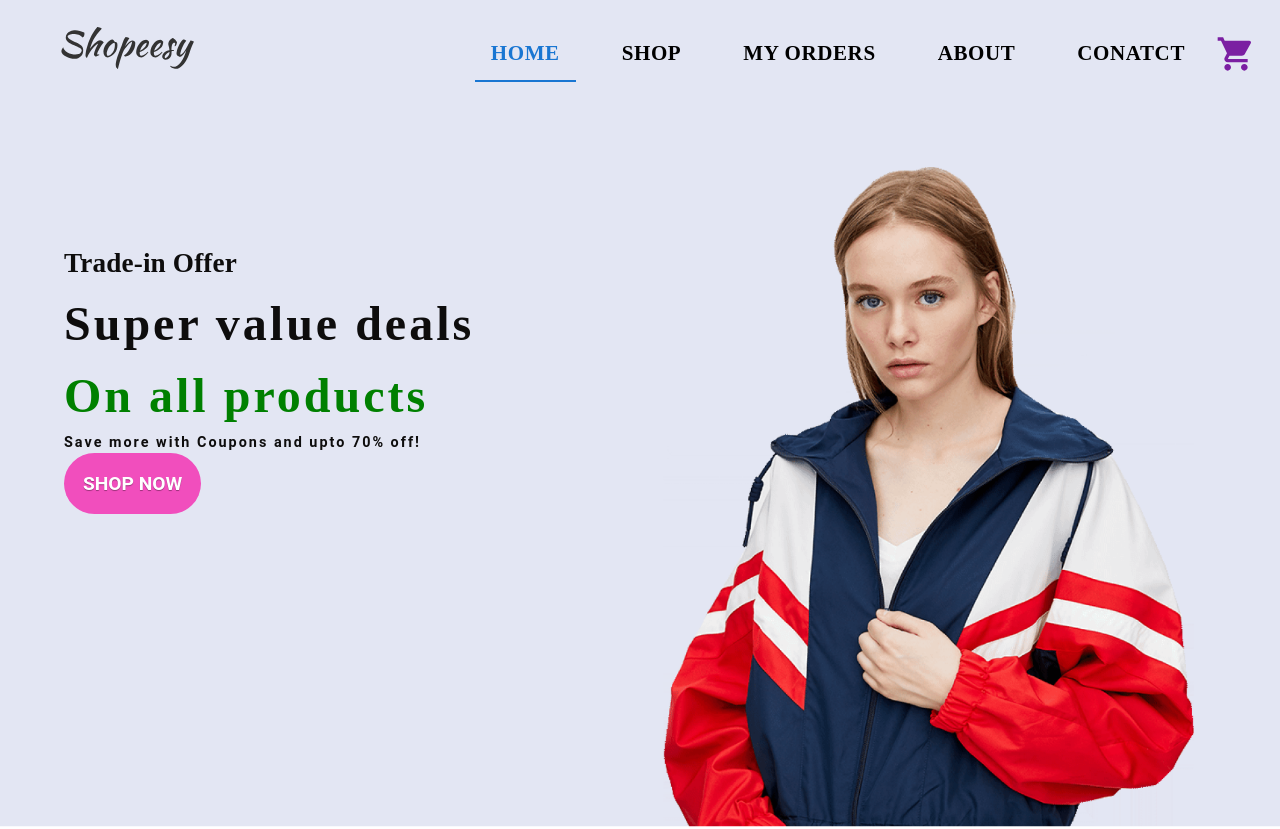
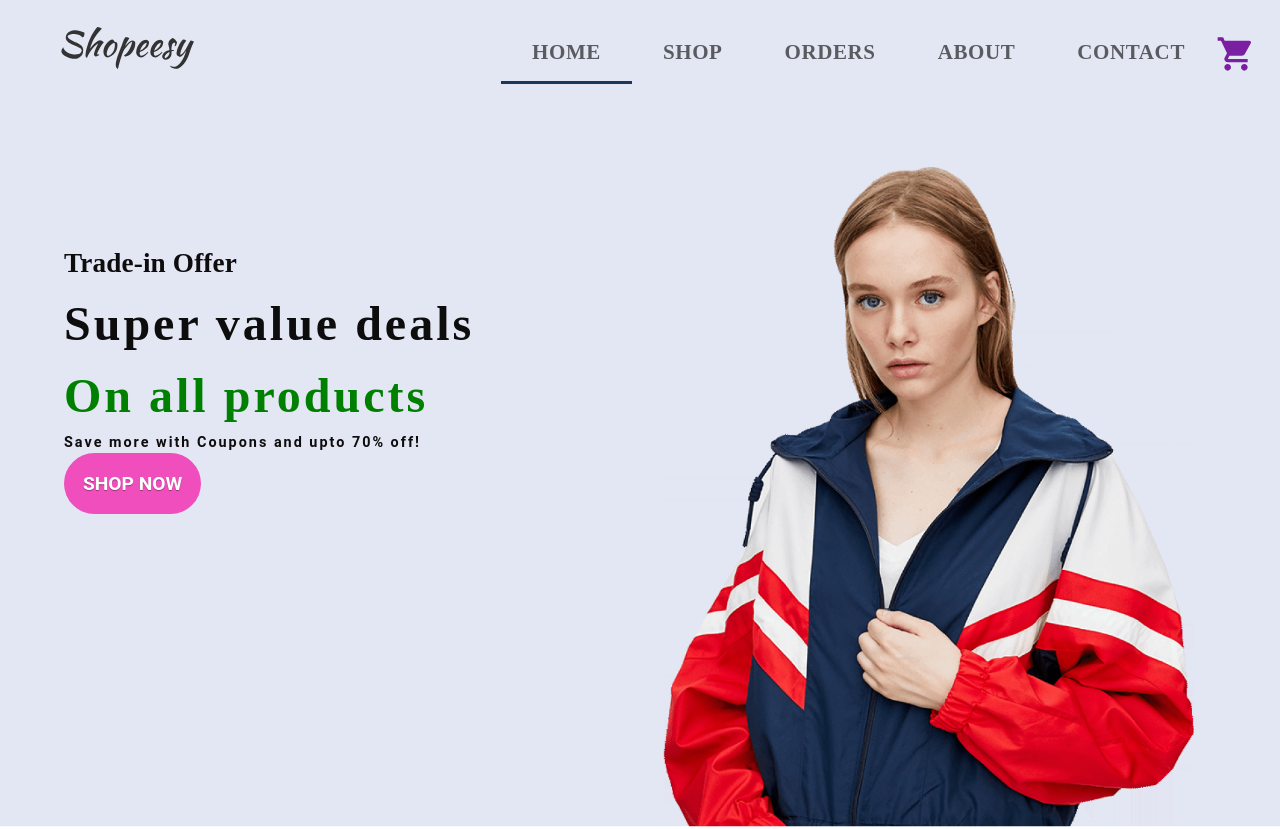
Before and after one commit to mansi10101/Shopeesy, a React (Create React App) app: page / in a window 1280 px wide. Shown: the top 829 px of the page. Built offline with nearby package versions, Linux system fonts and the light colour scheme.

Commit message:
Navbar navigation fixed

```diff
--- a/src/Components/Navbar/DrawerComponent.js
+++ b/src/Components/Navbar/DrawerComponent.js
@@ -48,7 +48,7 @@ function DrawerComponent() {
           <ListItem onClick={() => setOpen(false)}>
             <ListItemText>
               <NavLink className={styles.navlinks} to='/myorders'>
-                Your Orders
+                Orders
               </NavLink>
             </ListItemText>
           </ListItem>
--- a/src/Components/Navbar/Router.js
+++ b/src/Components/Navbar/Router.js
@@ -1,11 +1,11 @@
 import React from 'react';
-import { Link } from 'react-router-dom';
+import { NavLink } from 'react-router-dom';
 import { Tabs, Tab, Box } from '@mui/material';
 import { ThemeProvider, useMediaQuery, useTheme } from '@mui/material';
+import styles from '../../stylesheets/Navbar.module.css';
 
 const Router = ({ show }) => {
   var theme = useTheme();
-  const [value, setValue] = React.useState(0);
   const isMobile = useMediaQuery(theme.breakpoints.up('md'));
   const style = {
     color: 'black',
@@ -13,21 +13,13 @@ const Router = ({ show }) => {
     fontWeight: 'bold',
     p: isMobile ? 2 : 5,
     margin: '0px 15px',
-    transition: 'background 1s',
-    '&:hover': {
-      backgroundColor: 'powderblue',
-    },
     fontFamily: 'cursive',
     lineHeight: 'normal',
   };
 
-  const handleChange = (event, newValue) => {
-    setValue(newValue);
-  };
-
   return (
     <ThemeProvider theme={theme}>
-      {window.scrollTo(0,0)}
+      {window.scrollTo(0, 0)}
       <Box
         sx={{
           width: '100%',
@@ -36,12 +28,47 @@ const Router = ({ show }) => {
           backgroundColor: show ? 'white' : '#E3E6F3',
         }}
       >
-        <Tabs value={value} onChange={handleChange} centered>
-          <Tab sx={style} label='Home' to='/' component={Link} />
-          <Tab sx={style} label='Shop' to='/shop' component={Link} />
-          <Tab sx={style} label='My Orders' to='/myorders' component={Link} />
-          <Tab sx={style} label='about' to='/about' component={Link} />
-          <Tab sx={style} label='conatct' to='/contact' component={Link} />
+        <Tabs centered>
+          <NavLink
+            to='/'
+            className={({ isActive }) =>
+              isActive ? styles.active : styles.inactive
+            }
+          >
+            <Tab sx={style} label='Home' />
+          </NavLink>
+          <NavLink
+            to='/shop'
+            className={({ isActive }) =>
+              isActive ? styles.active : styles.inactive
+            }
+          >
+            <Tab sx={style} label='Shop' />
+          </NavLink>
+          <NavLink
+            to='/myorders'
+            className={({ isActive }) =>
+              isActive ? styles.active : styles.inactive
+            }
+          >
+            <Tab sx={style} label='Orders' />
+          </NavLink>
+          <NavLink
+            to='/about'
+            className={({ isActive }) =>
+              isActive ? styles.active : styles.inactive
+            }
+          >
+            <Tab sx={style} label='about' />
+          </NavLink>
+          <NavLink
+            to='/contact'
+            className={({ isActive }) =>
+              isActive ? styles.active : styles.inactive
+            }
+          >
+            <Tab sx={style} label='contact' />
+          </NavLink>
         </Tabs>
       </Box>
     </ThemeProvider>
--- a/src/stylesheets/Navbar.module.css
+++ b/src/stylesheets/Navbar.module.css
@@ -1,19 +1,42 @@
-.nav{
-    display:"flex";
+.nav {
+    display: "flex";
     width: 100%;
     position: fixed;
-      top:0px;
-      left:0px;
-      z-index:10;
-      overflow:hidden;
+    top: 0px;
+    left: 0px;
+    z-index: 10;
+    overflow: hidden;
 }
 
-.navcontent{
+.active {
+    border-bottom: 3px solid #1c375d;
+}
 
+.inactive:before {
+    content: "";
+    position: absolute;
+    height: 3px;
+    background-color: #1c375d;
+    width:0;
+    transition: 0.5s;
+}
+
+.inactive:hover{
+    transition: 0.5s;
+    background-color: transparent;
+}
+.inactive:hover:before {
+    width: 20%;
+}
+
+
+
+.navcontent {
     justify-content: space-between;
     width: 100%;
 }
-.navlinks{
+
+.navlinks {
     float: center;
     text-align: center;
     display: block;
@@ -25,25 +48,27 @@
     margin: 0 50px 0 50px;
 }
 
-@media screen  and (min-width: 320px) and (max-width: 480px) {
-    .navlinks{
+@media screen and (min-width: 320px) and (max-width: 480px) {
+    .navlinks {
         font-size: 1rem;
         padding: 5px 10px;
     }
 }
-@media screen  and (min-width: 500px) and (max-width: 900px) {
-    .navlinks{
+
+@media screen and (min-width: 500px) and (max-width: 900px) {
+    .navlinks {
         font-size: 1.2rem;
         padding: 5px 10px;
     }
 }
 
-.router{
+.router {
     display: flex;
     align-items: center;
     /* width:100vh; */
 }
-.tabtext{
+
+.tabtext {
     font-size: 50px;
     font-weight: bold;
     padding: 5px;
```
Lines whose indentation alone changed are shown as unchanged.
